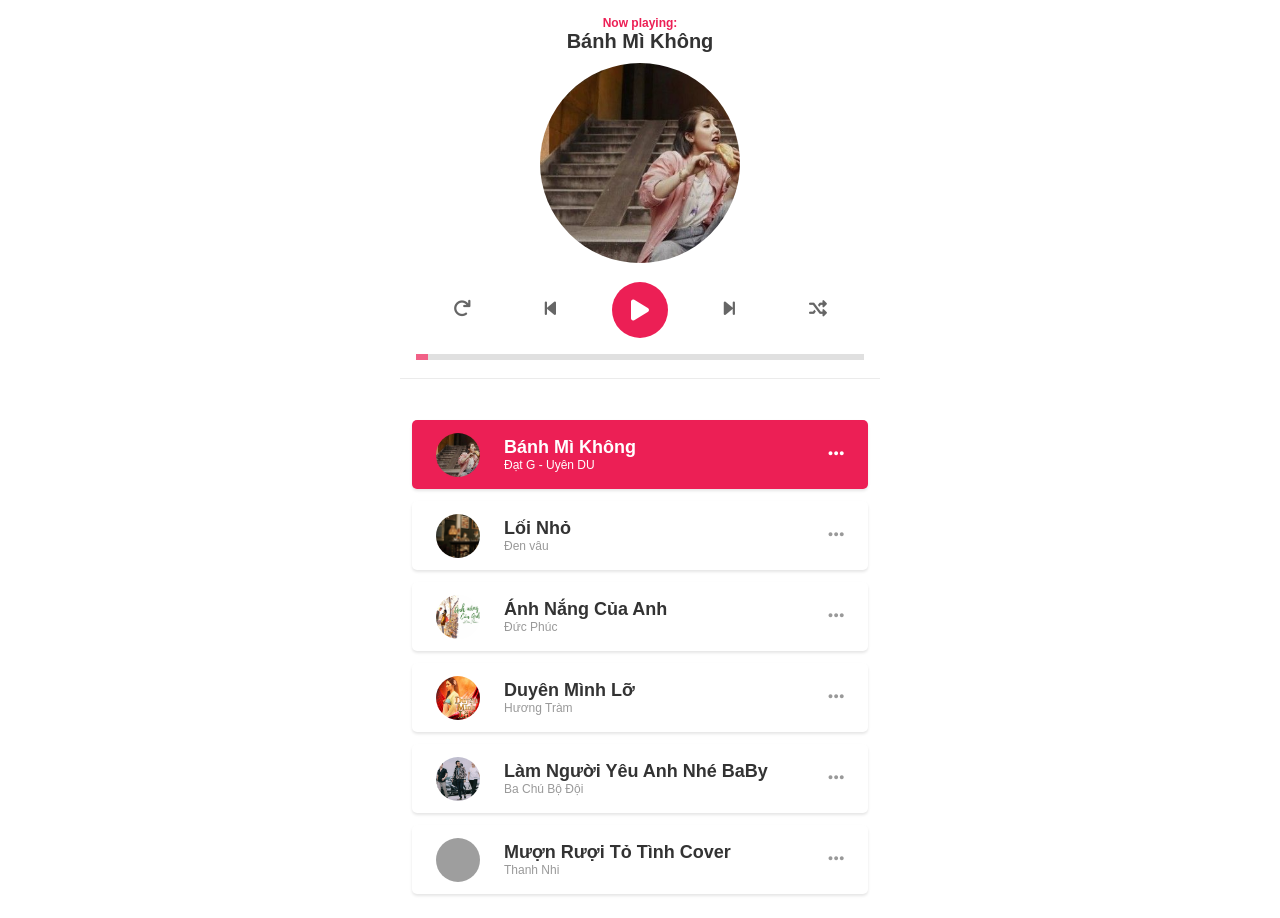
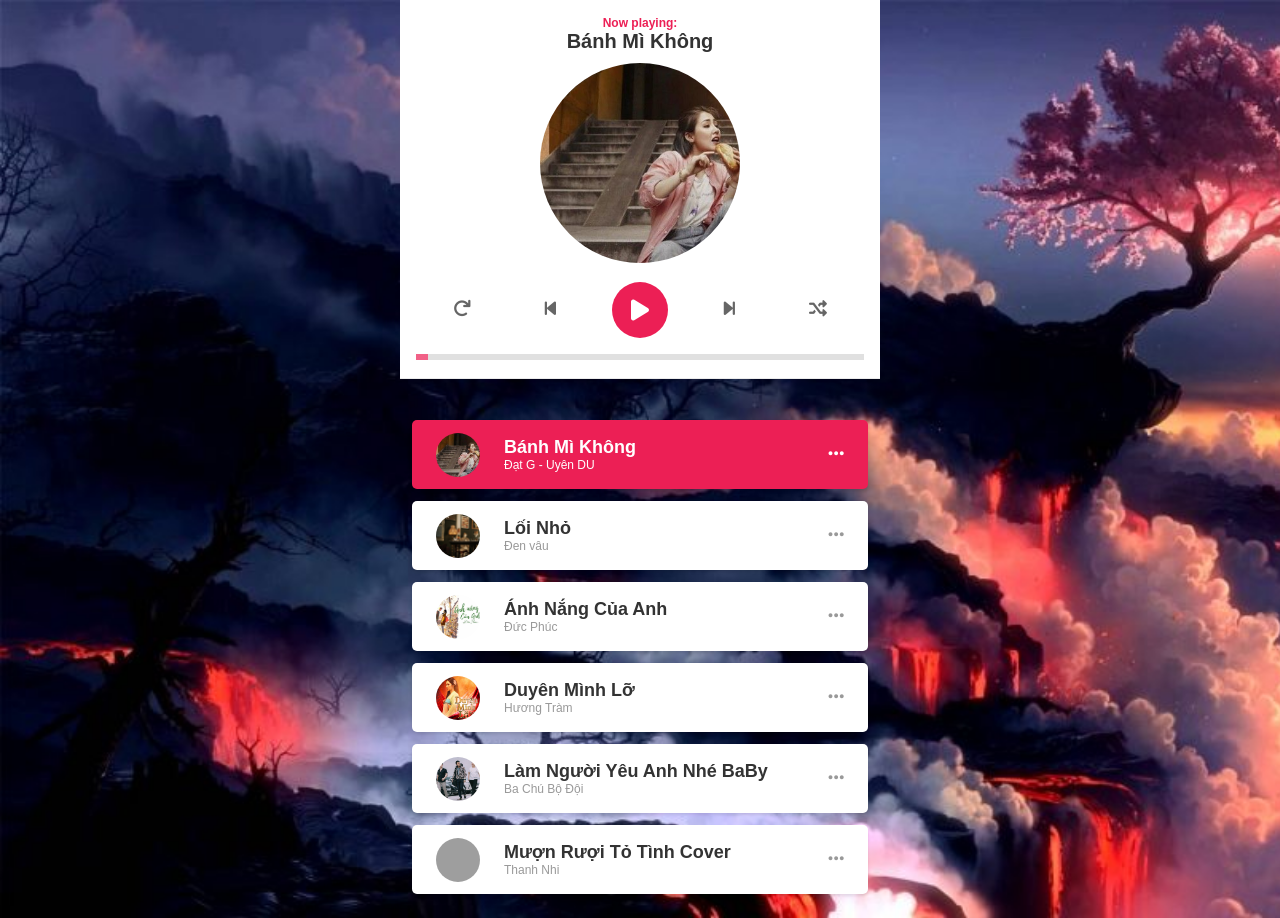
Before and after one commit to Linhss/Music, a plain HTML site: page index.html in a window 1280 px wide. Drawn offline with Linux system fonts and the light colour scheme; the site is published under a folder, as on GitHub Pages, so addresses that start at the root find nothing; files whose address does not match are found by name.

Commit message:
up load bgr

```diff
--- a/index.css
+++ b/index.css
@@ -10,7 +10,7 @@
   }
 
   body {
-    background-image: url(/img/bgr.png);
+    background-image: url(./img/bgr.png);
     background-repeat: no-repeat;
     background-size: cover;
   }
```
